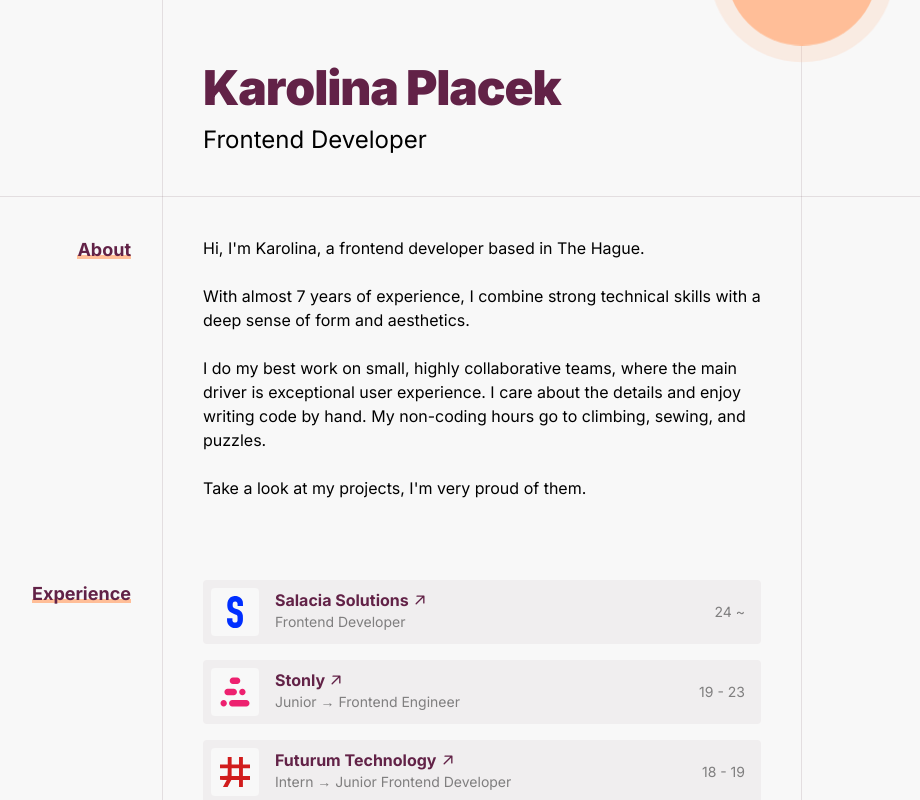
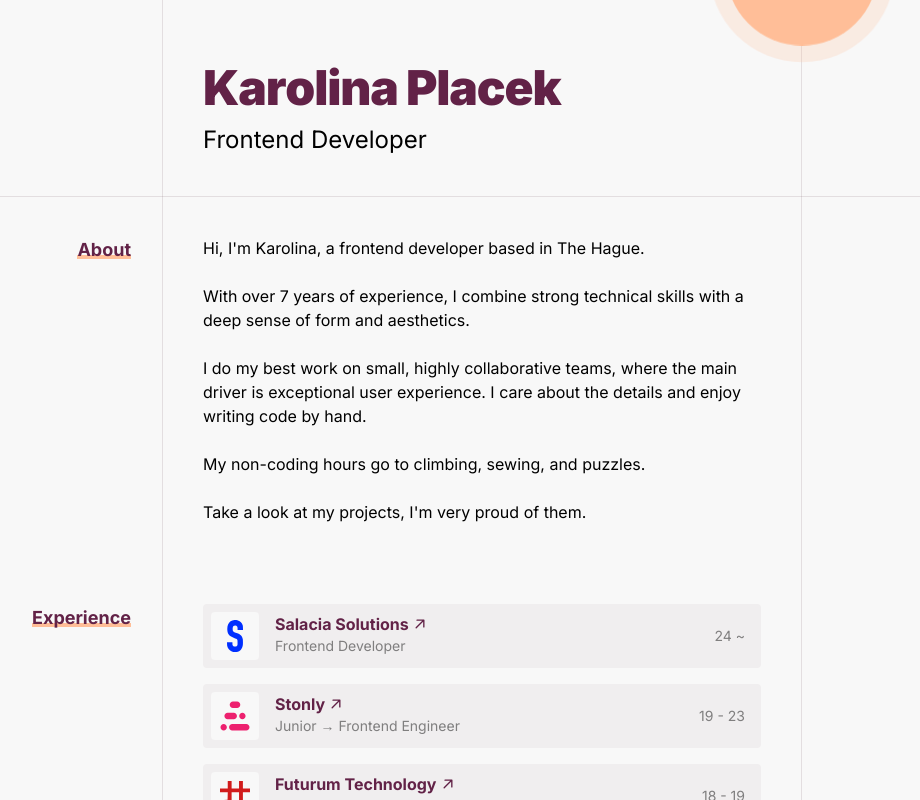
Before and after one commit to Keikeu/keikeu.github.io, a Next.js app: page / in a window 1280 px wide. Shown: the top 800 px of the page, without its empty margins (222-1142 px from the left). Built offline with nearby package versions, Linux system fonts and the light colour scheme.

Commit message:
content: update experience and add a line break

```diff
--- a/src/app/page.tsx
+++ b/src/app/page.tsx
@@ -27,14 +27,16 @@ export default function Home() {
               Hi, I&apos;m Karolina, a frontend developer based in The Hague.
             </p>
             <p className="mb-6">
-              With almost 7 years of experience, I combine strong technical
-              skills with a deep sense of form and aesthetics.
+              With over 7 years of experience, I combine strong technical skills
+              with a deep sense of form and aesthetics.
             </p>
             <p className="mb-6">
               I do my best work on small, highly collaborative teams, where the
               main driver is exceptional user experience. I care about the
-              details and enjoy writing code by hand. My non-coding hours go to
-              climbing, sewing, and puzzles.
+              details and enjoy writing code by hand.
+            </p>
+            <p className="mb-6">
+              My non-coding hours go to climbing, sewing, and puzzles.
             </p>
             <p className="mb-6">
               Take a look at my projects, I&apos;m very proud of them.
@@ -120,7 +122,7 @@ export default function Home() {
         <footer className="mt-18 py-10 opacity-70 text-foreground-muted text-sm">
           <p>
             <b>Last modified:</b>
-            <span className="ml-2">16 Apr, 2026</span>
+            <span className="ml-2">15 May, 2026</span>
           </p>
           <p className="mt-4">
             Designed in <b>Figma</b>. Built with <b>Next.js</b> and{" "}
```
